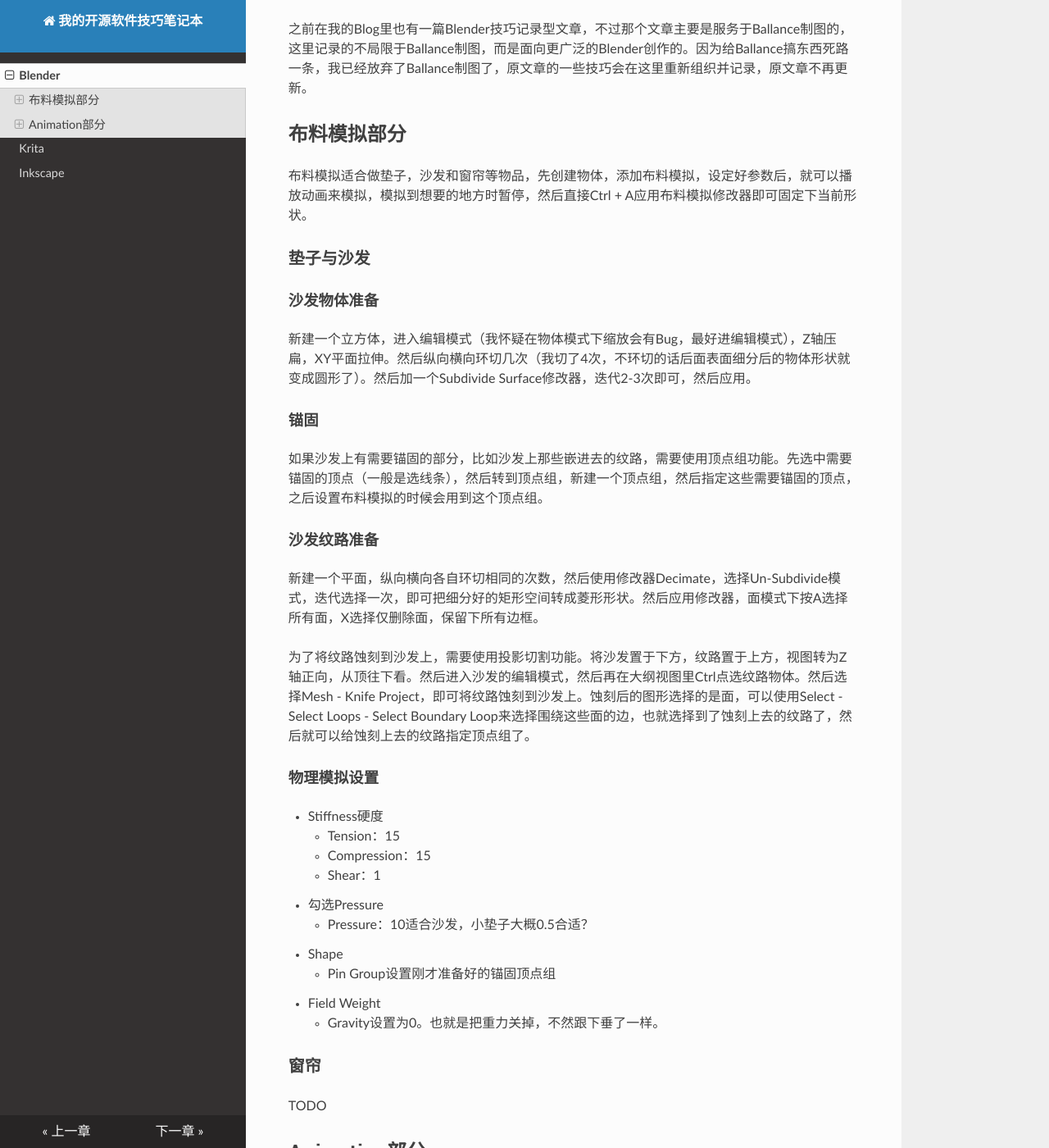
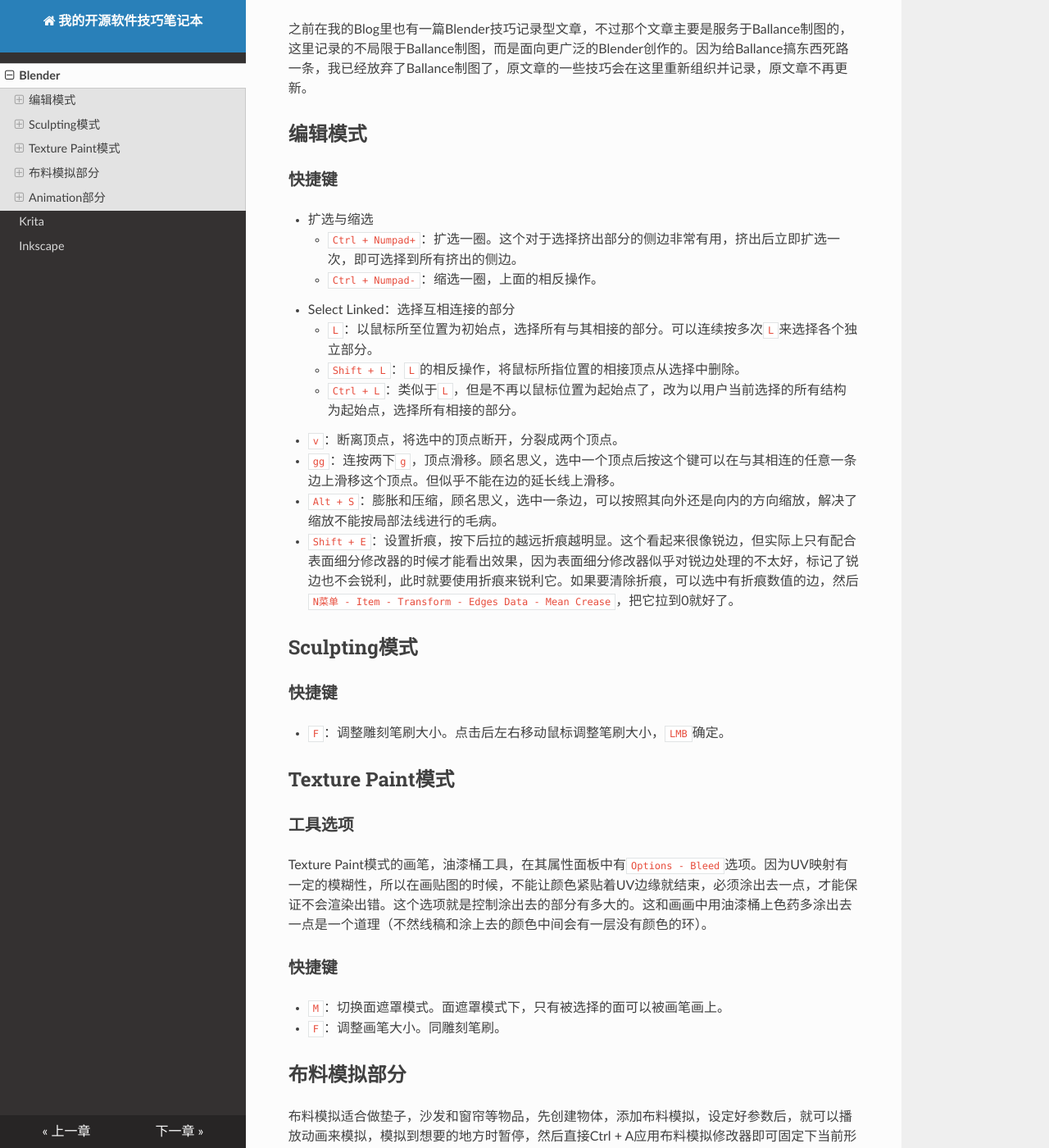
Before and after one commit to yyc12345/MyTech, an MkDocs documentation site: the page built from docs/blender.md, in a window 1280 px wide and 1400 px high, scrolled down 259 px. Shown: the whole window at 82% size. Built offline with MkDocs 1.6.1, drawn with Linux system fonts in a browser that asks for light colours; nearby versions of some CDN libraries.

Commit message:
update for blender

```diff
--- a/docs/blender.md
+++ b/docs/blender.md
@@ -3,6 +3,39 @@
 众所周知，建模软件Blender的使用是个循序渐进的过程，你会遇到很多问题，同时去查找这些问题的解决方案，每个解决方案又能更加增进你对Blender的了解。你对Blender的认知就是这样螺旋上升的。这个页面就是用来记录我在Blender中遇到问题，解决问题的过程中知晓的一些Blender技巧，以防止长时间不用而忘记。
 
 之前在我的Blog里也有一篇Blender技巧记录型文章，不过那个文章主要是服务于Ballance制图的，这里记录的不局限于Ballance制图，而是面向更广泛的Blender创作的。因为给Ballance搞东西死路一条，我已经放弃了Ballance制图了，原文章的一些技巧会在这里重新组织并记录，原文章不再更新。
+
+## 编辑模式
+
+### 快捷键
+
+* 扩选与缩选
+    - `Ctrl + Numpad+`：扩选一圈。这个对于选择挤出部分的侧边非常有用，挤出后立即扩选一次，即可选择到所有挤出的侧边。
+    - `Ctrl + Numpad-`：缩选一圈，上面的相反操作。
+* Select Linked：选择互相连接的部分
+    - `L`：以鼠标所至位置为初始点，选择所有与其相接的部分。可以连续按多次`L`来选择各个独立部分。
+    - `Shift + L`：`L`的相反操作，将鼠标所指位置的相接顶点从选择中删除。
+    - `Ctrl + L`：类似于`L`，但是不再以鼠标位置为起始点了，改为以用户当前选择的所有结构为起始点，选择所有相接的部分。
+* `v`：断离顶点，将选中的顶点断开，分裂成两个顶点。
+* `gg`：连按两下`g`，顶点滑移。顾名思义，选中一个顶点后按这个键可以在与其相连的任意一条边上滑移这个顶点。但似乎不能在边的延长线上滑移。
+* `Alt + S`：膨胀和压缩，顾名思义，选中一条边，可以按照其向外还是向内的方向缩放，解决了缩放不能按局部法线进行的毛病。
+* `Shift + E`：设置折痕，按下后拉的越远折痕越明显。这个看起来很像锐边，但实际上只有配合表面细分修改器的时候才能看出效果，因为表面细分修改器似乎对锐边处理的不太好，标记了锐边也不会锐利，此时就要使用折痕来锐利它。如果要清除折痕，可以选中有折痕数值的边，然后`N菜单 - Item - Transform - Edges Data - Mean Crease`，把它拉到0就好了。
+
+## Sculpting模式
+
+### 快捷键
+
+* `F`：调整雕刻笔刷大小。点击后左右移动鼠标调整笔刷大小，`LMB`确定。
+
+## Texture Paint模式
+
+### 工具选项
+
+Texture Paint模式的画笔，油漆桶工具，在其属性面板中有`Options - Bleed`选项。因为UV映射有一定的模糊性，所以在画贴图的时候，不能让颜色紧贴着UV边缘就结束，必须涂出去一点，才能保证不会渲染出错。这个选项就是控制涂出去的部分有多大的。这和画画中用油漆桶上色药多涂出去一点是一个道理（不然线稿和涂上去的颜色中间会有一层没有颜色的环）。
+
+### 快捷键
+
+* `M`：切换面遮罩模式。面遮罩模式下，只有被选择的面可以被画笔画上。
+* `F`：调整画笔大小。同雕刻笔刷。
 
 ## 布料模拟部分
 
```
